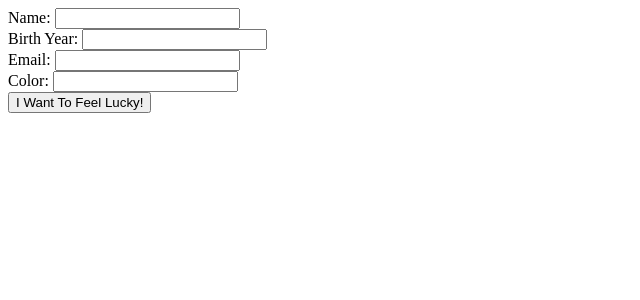
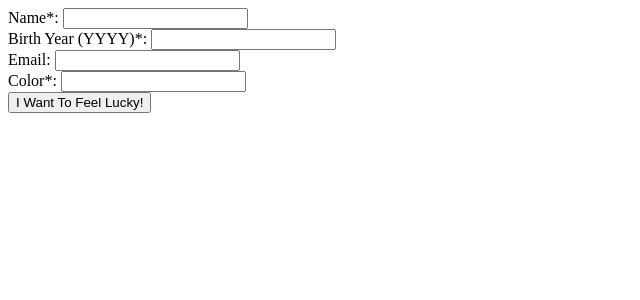
Before and after one commit to kevinreber/assessment5-lucky-number, a Flask app: page / in a window 1280 px wide. Shown: the top 300 px of the page, without its empty margins (0-640 px from the left). Run offline with Flask 2, Linux system fonts and the light colour scheme.

Commit message:
add: '*' for required fields

```diff
--- a/Part 3 - Lucky Nums/templates/index.html
+++ b/Part 3 - Lucky Nums/templates/index.html
@@ -7,10 +7,10 @@
 <body>
 
 <form id="lucky-form">
-  <div>Name: <input id="name"> <b id="name-err"></b> </div>
-  <div>Birth Year: <input id="year"> <b id="year-err"></b> </div>
+  <div>Name*: <input id="name"> <b id="name-err"></b> </div>
+  <div>Birth Year (YYYY)*: <input id="year"> <b id="year-err"></b> </div>
   <div>Email: <input id="email"> <b id="email-err"></b> </div>
-  <div>Color: <input id="color"> <b id="color-err"></b> </div>
+  <div>Color*: <input id="color"> <b id="color-err"></b> </div>
   <button>I Want To Feel Lucky!</button>
 </form>
 
```
